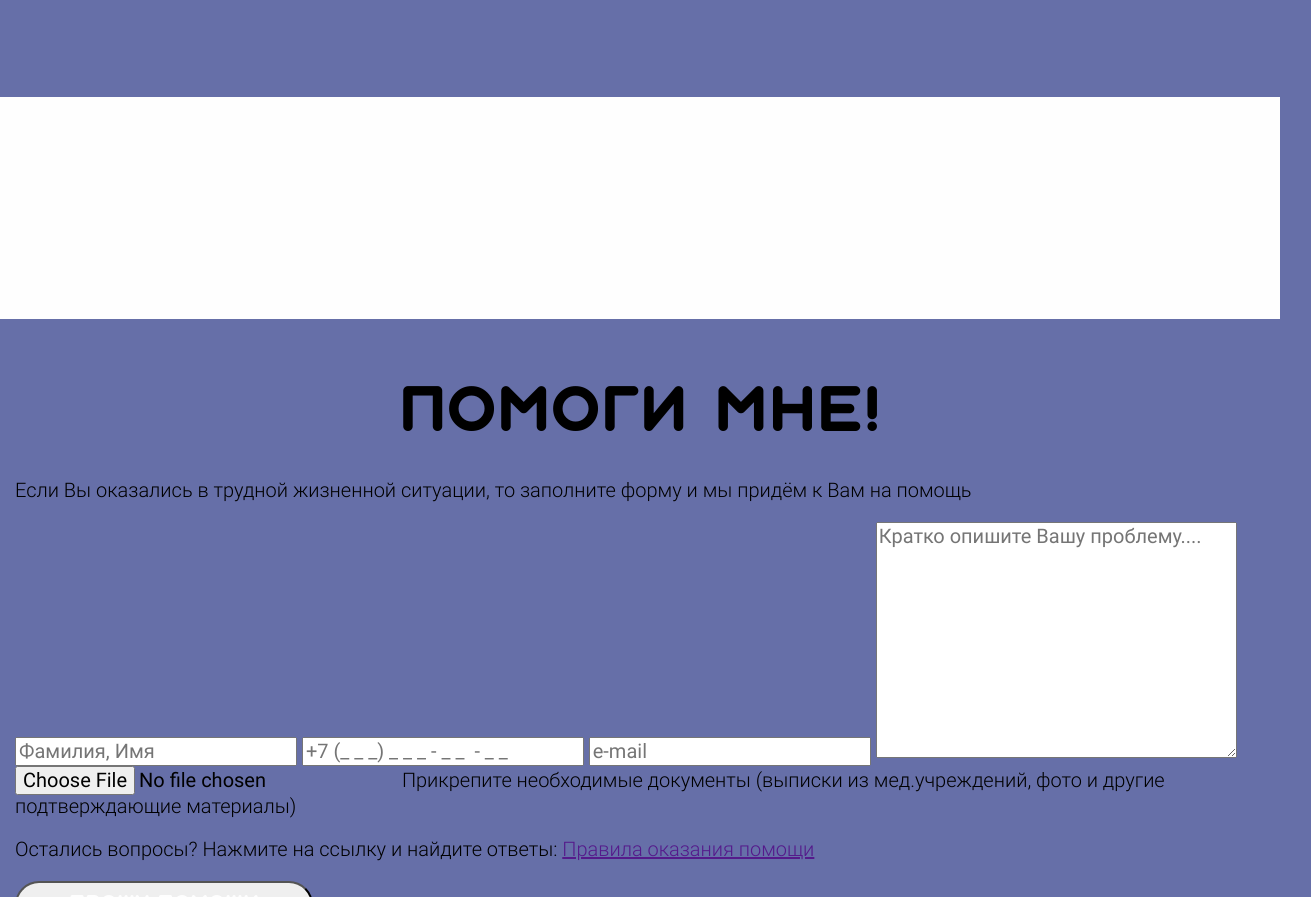
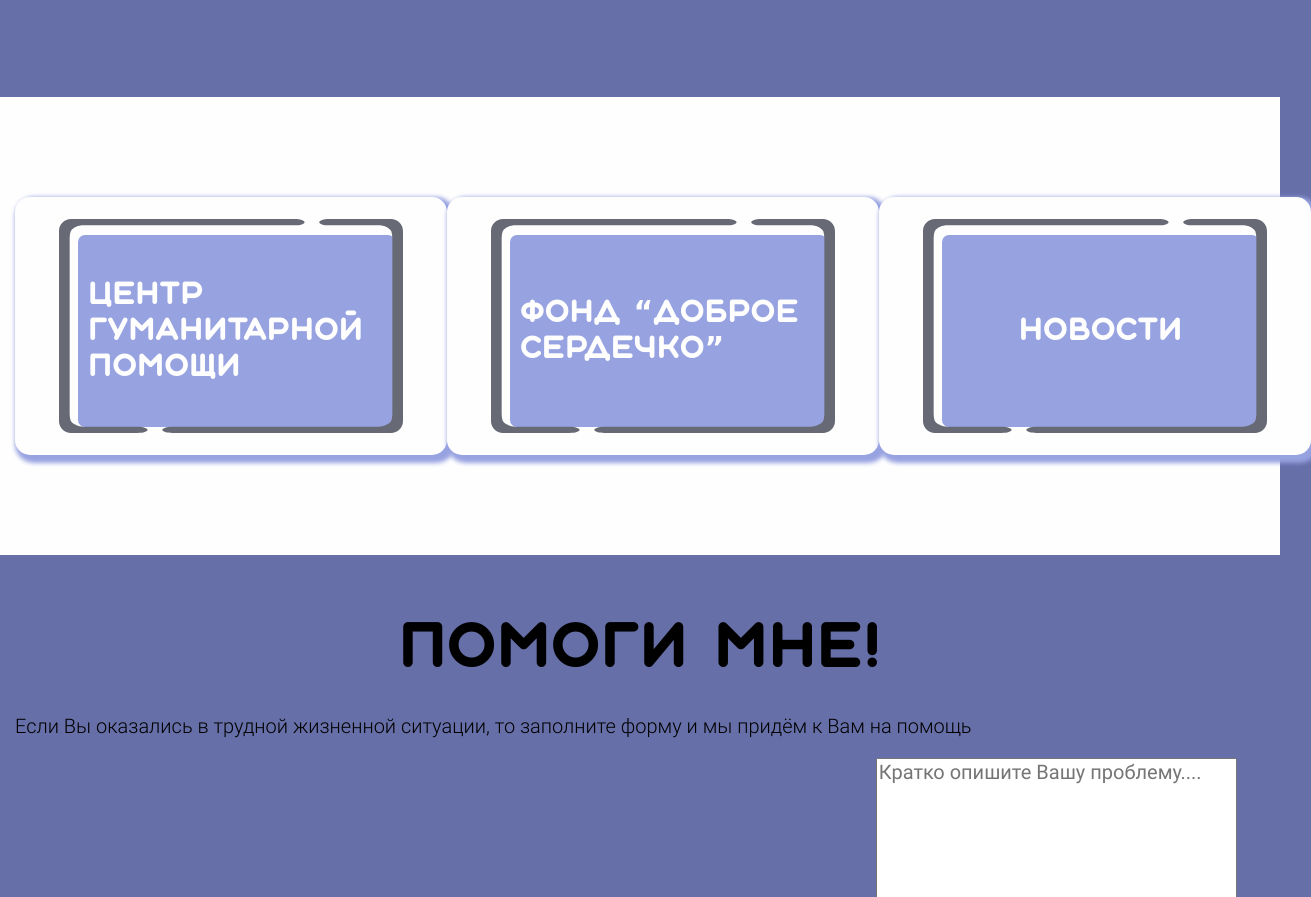
Before and after one commit to AlexKuryanov/dobroje-serdechko, a plain HTML site: page index.html in a window 1280 px wide. Shown: the part 975-1872 px from the top of the page, 1311 px wide, since content can reach past the window. Drawn offline with Linux system fonts and the light colour scheme; a web font is replaced by a local one.

Commit message:
feat: stylize links-section

```diff
--- a/css/style.css
+++ b/css/style.css
@@ -402,6 +402,74 @@ input[type="radio"] {
   cursor: pointer;
 }
 
+/* Links section */
+.links {
+  padding-top: 10rem;
+}
+
+.links-list {
+  width: 100%;
+  display: flex;
+  justify-content: space-between;
+}
+
+.links-item {
+  flex: 0 0 376px;
+  display: flex;
+  justify-content: center;
+  align-items: center;
+  position: relative;
+  padding-top: 2.2rem;
+  padding-right: 2.8rem;
+  padding-bottom: 2.2rem;
+  padding-left: 2.8rem;
+  background-color: var(--basic-white);
+  box-shadow: 4px 4px 4px 4px #97a2e1;
+  border-radius: 15px;
+}
+
+.links-item:hover {
+  cursor: pointer;
+}
+
+.links-border {
+  width: 32rem;
+  height: 19rem;
+  position: relative;
+  background-color: transparent;
+  border: 1.2rem solid transparent;
+  border-image: url(../assets/images/content/link-border.svg) 15 round;
+  border-radius: 1.2rem;
+  z-index: 2;
+}
+
+/* .links-bg {
+  width: 32rem;
+  height: 19rem;
+  position: relative;
+  background-color: transparent;
+  border-top: 1rem solid var(--basic-white);
+  border-left: 1rem solid var(--basic-white);
+  border-radius: 1.2em;
+} */
+
+.links-link {
+  display: flex;
+  align-items: center;
+  justify-content: center;
+  width: 29.7rem;
+  height: 17.2rem;
+  position: absolute;
+  top: 3.8rem;
+  left: 6.3rem;
+  font-weight: 900;
+  font-size: 3rem;
+  line-height: 120%;
+  color: var(--basic-white);
+  background-color: var(--violet-pastel);
+  border-radius: 0.7rem;
+}
+
 /* Footer */
 .footer-container {
   position: relative;
@@ -410,8 +478,8 @@ input[type="radio"] {
 /* Scroll to top button */
 .scroll-up {
   /* display: none; */
-  width: 42px;
-  height: 42px;
+  width: 4.2rem;
+  height: 4.2rem;
 
   /* position: fixed;
   bottom: 50px;
--- a/index.html
+++ b/index.html
@@ -216,12 +216,15 @@
           <h2 class="section-title visually-hidden">ссылки</h2>
           <ul class="list links-list">
             <li class="links-item">
+              <div class="links-border"></div>
               <a class="link link-light links-link" href="#">центр гуманитарной помощи</a>
             </li>
             <li class="links-item">
+              <div class="links-border"></div>
               <a class="link link-light links-link" href="#">фонд “Доброе сердечко”</a>
             </li>
             <li class="links-item">
+              <div class="links-border"></div>
               <a class="link link-light links-link" href="#">новости</a>
             </li>
           </ul>
```
Also changed, not shown: assets/images/content/link-border.svg (added).
